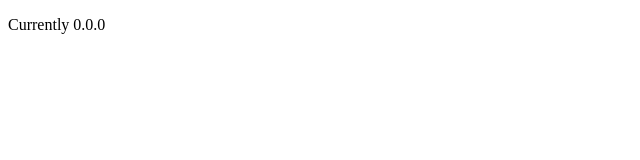
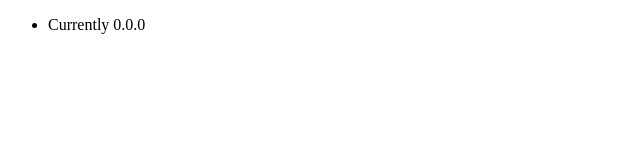
Before and after one commit to Protelis/wiki-beta, a plain HTML site: page index.html in a window 1280 px wide. Shown: the full height of the page, 0-640 px from the left. Drawn offline with Linux system fonts and the light colour scheme.

Commit message:
Update index.html

```diff
--- a/index.html
+++ b/index.html
@@ -5,6 +5,8 @@
       <title>Empty stub</title>
   </head>
   <body>
-    <p>Currently 0.0.0</p>
+    <ul>
+      <li>Currently 0.0.0</li>
+    </ul>
   </body>
 </html>
```
